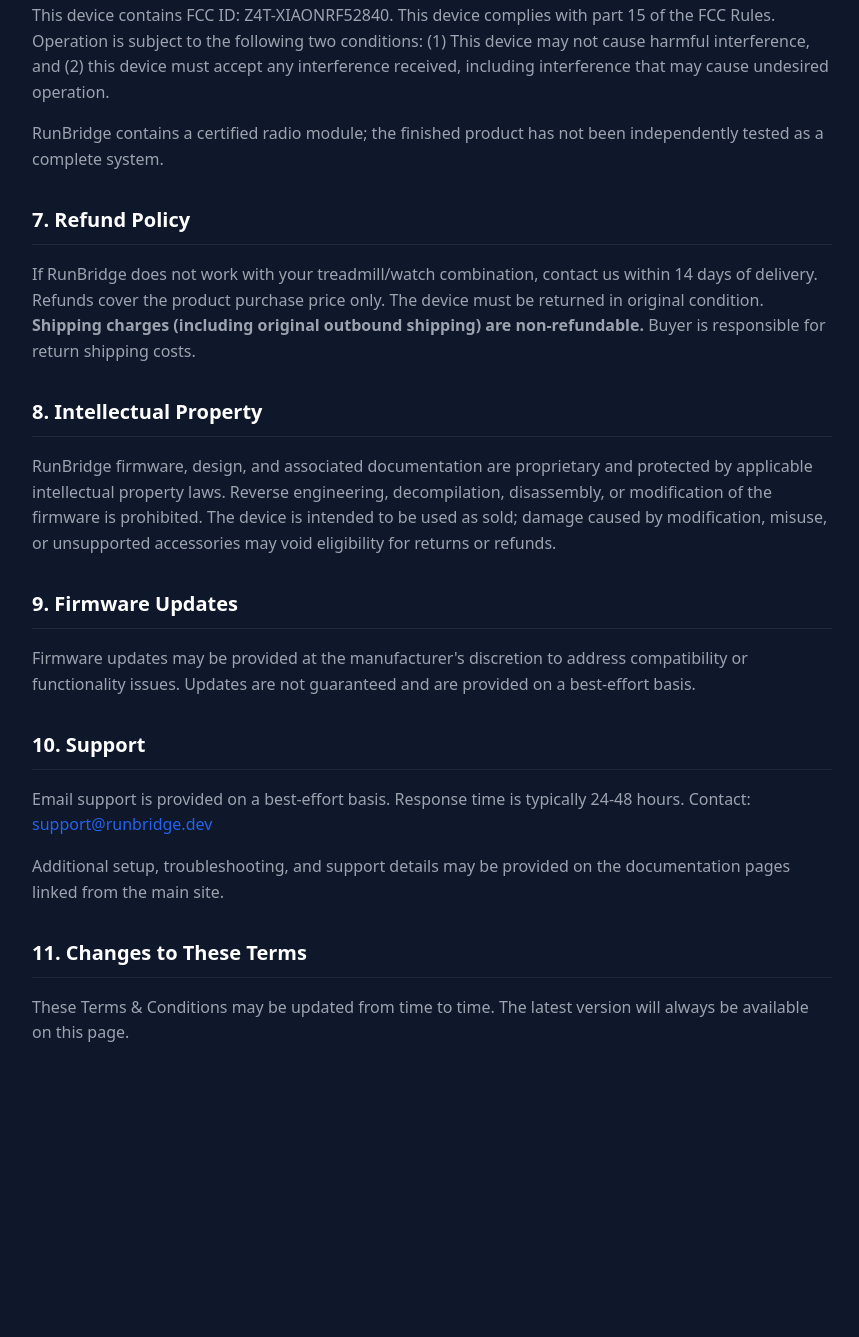
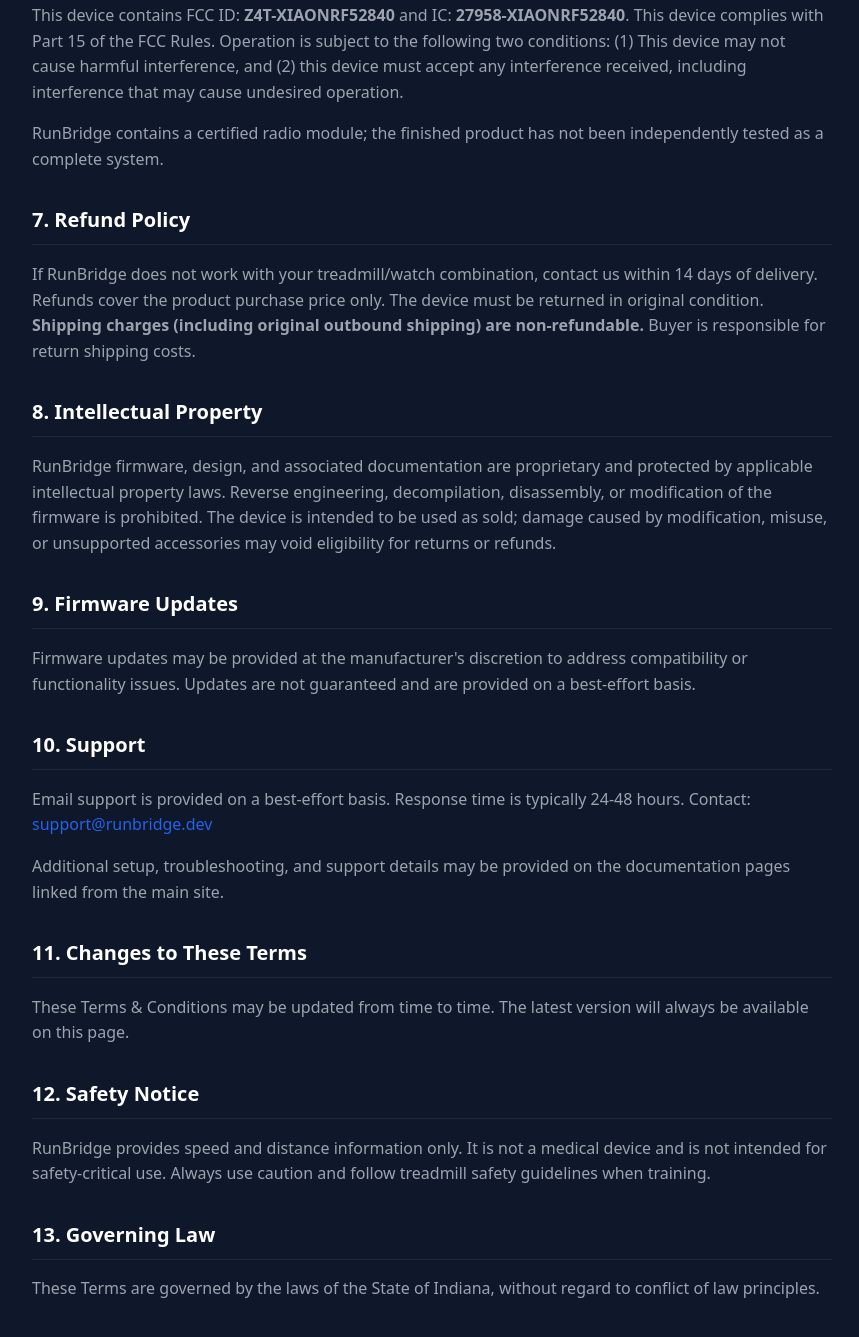
Before and after one commit to RunBridge/RunBridge, a plain HTML site: page terms.html in a window 1280 px wide. Shown: the part 1220-2557 px from the top of the page, without its empty margins (208-1067 px from the left). Before the commit the page ends 2346 px from the top, so only its background shows below. Drawn offline with Linux system fonts and the light colour scheme.

Commit message:
Updated terms

```diff
--- a/terms.html
+++ b/terms.html
@@ -108,13 +108,15 @@
 
     <h2>6. FCC Compliance</h2>
     <p>
-      This device contains FCC ID: Z4T-XIAONRF52840. This device complies with part 15 of the FCC Rules.
-      Operation is subject to the following two conditions: (1) This device may not cause harmful interference,
-      and (2) this device must accept any interference received, including interference that may cause undesired operation.
+      This device contains FCC ID: <strong>Z4T-XIAONRF52840</strong> and IC: <strong>27958-XIAONRF52840</strong>.
+      This device complies with Part 15 of the FCC Rules. Operation is subject to the following two conditions:
+      (1) This device may not cause harmful interference, and (2) this device must accept any interference received,
+      including interference that may cause undesired operation.
     </p>
     <p>
       RunBridge contains a certified radio module; the finished product has not been independently tested as a complete system.
     </p>
+
 
     <h2>7. Refund Policy</h2>
     <p>
@@ -150,6 +152,17 @@
     <p>
       These Terms & Conditions may be updated from time to time. The latest version will always be available on this page.
     </p>
+
+    <h2>12. Safety Notice</h2>
+    <p>
+      RunBridge provides speed and distance information only. It is not a medical device and is not intended for safety-critical use.
+      Always use caution and follow treadmill safety guidelines when training.
+    </p>
+
+    <h2>13. Governing Law</h2>
+    <p>
+      These Terms are governed by the laws of the State of Indiana, without regard to conflict of law principles.
+    </p>
   </main>
 </body>
 </html>
```
